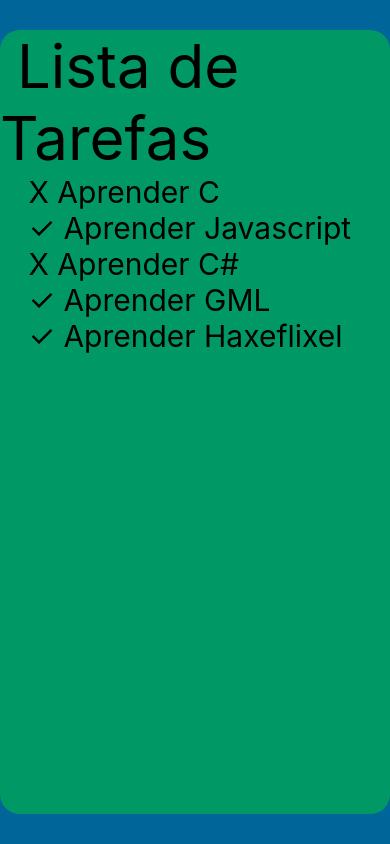
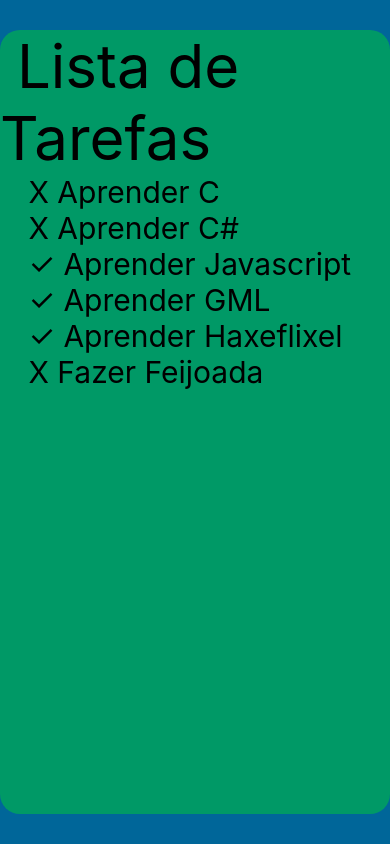
Before and after one commit to KauaDiogoEtec/my-app, a React Native app: screen / in a window 390 px wide. Built offline with nearby package versions, Linux system fonts and the light colour scheme.

Commit message:
aula 23-04
oi ewerton :D

```diff
--- a/components/atividade_2/index.js
+++ b/components/atividade_2/index.js
@@ -4,8 +4,8 @@
 
 let lista = [
     [false, "Aprender C"],
+    [false, "Aprender C#"],
     [true,  "Aprender Javascript"],
-    [false, "Aprender C#"],
     [true,  "Aprender GML"],
     [true,  "Aprender Haxeflixel"],
 ];
@@ -13,8 +13,8 @@
 const Atividade_2 = () => {
     let listaItems = [];
 
-    lista.forEach((season, index) => {
-        listaItems.push(<Item name={season[1]} finished={season[0]}/>);
+    lista.forEach((data, index) => {
+        listaItems.push(<Item name={data[1]} finished={data[0]}/>);
     });
 
     return(
@@ -22,6 +22,7 @@
             <Text style={styles.titulo}> Lista de Tarefas </Text>
 
             {listaItems}
+            <Item name={"Fazer Feijoada"} finished={false}/>
 
         </View>
     );
```
